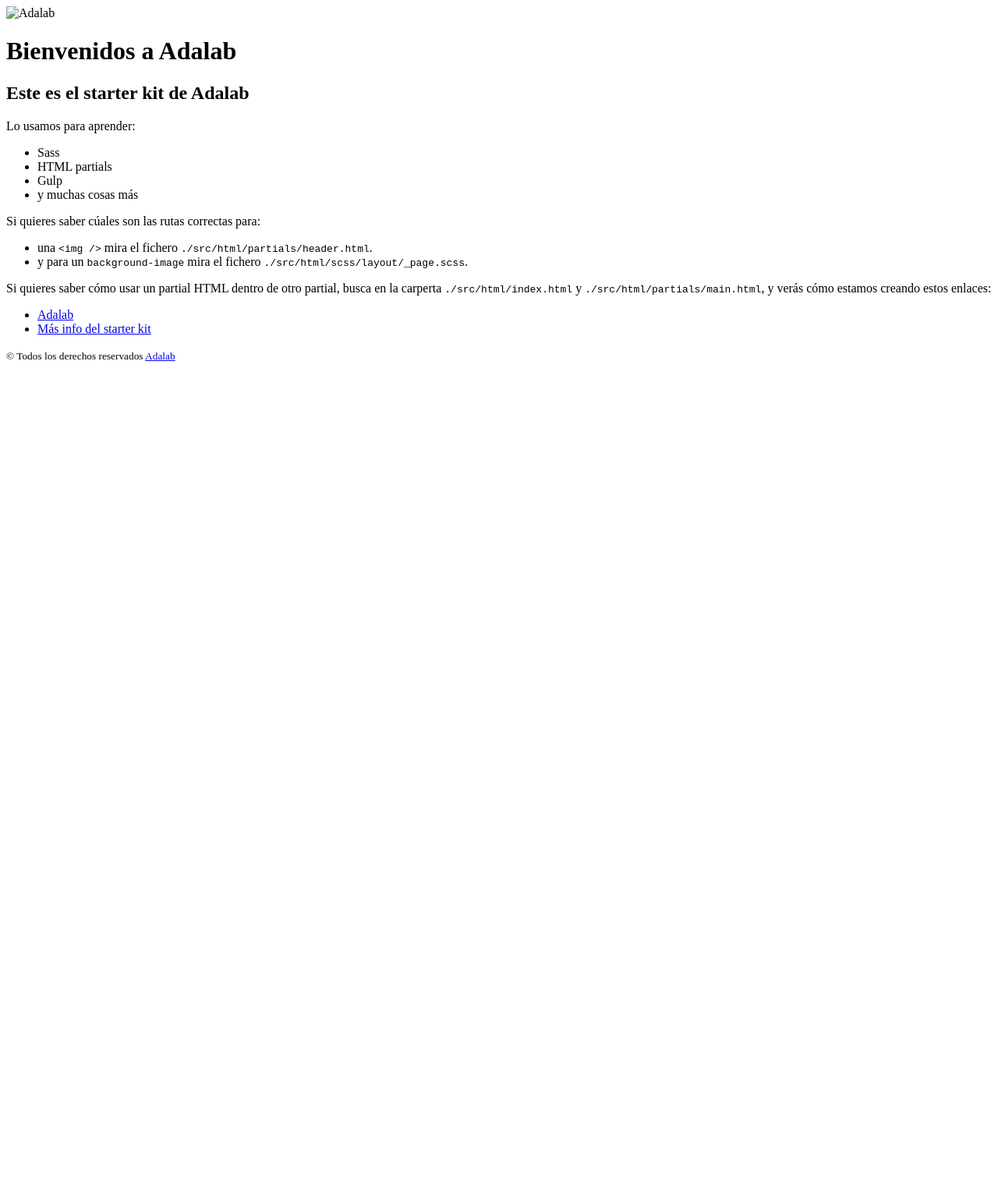
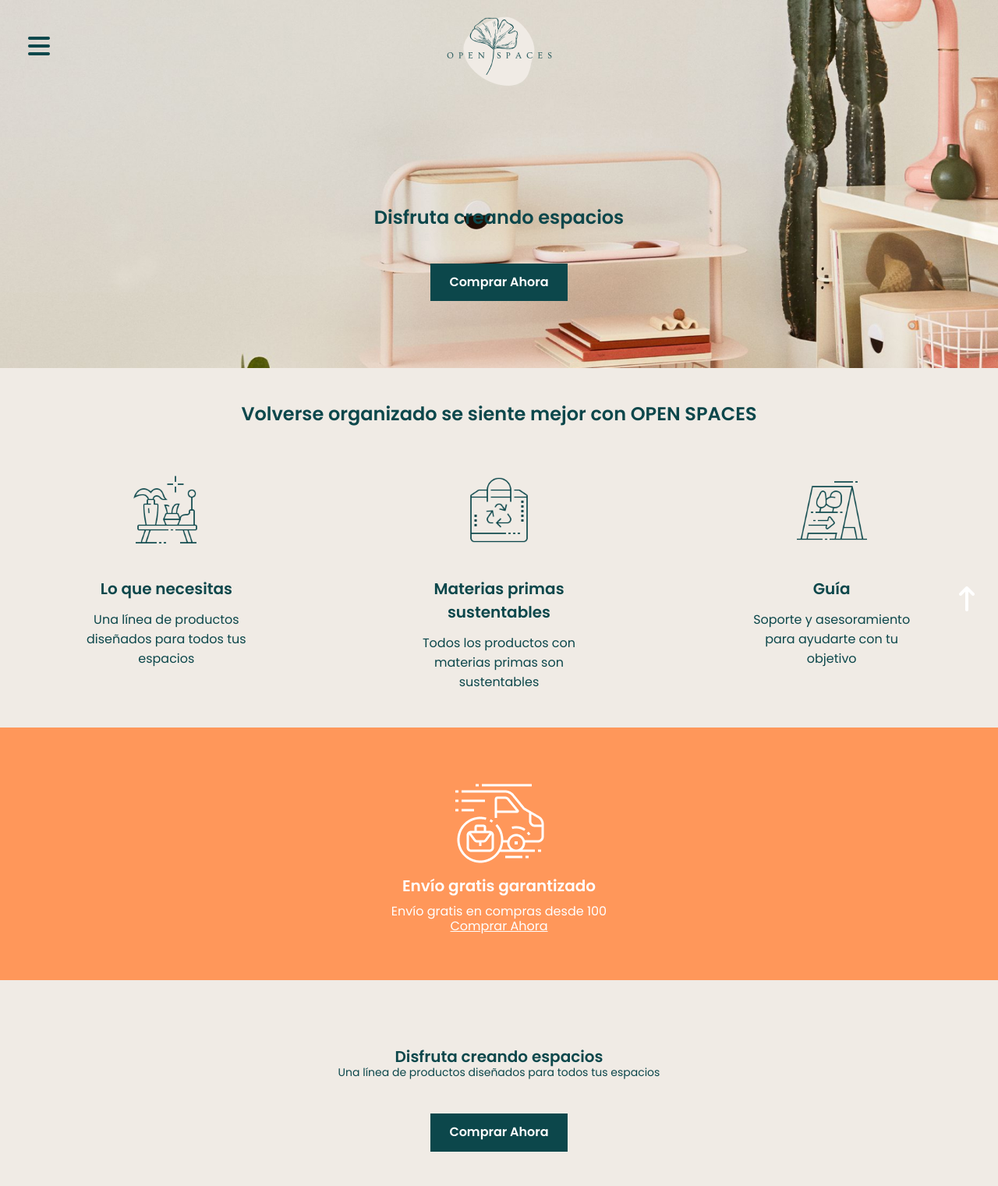
Before and after one commit to Adalab/modulo-1-evaluacion-final-burguimarta, a website: page docs/index.html in a window 1280 px wide. Shown: the top 1521 px of the page at 78% size. Before the commit the page ends 800 px from the top, so only its background shows below. Drawn offline with Linux system fonts and the light colour scheme.

Commit message:
Change features, add css grid and fix errors

```diff
--- a/docs/index.html
+++ b/docs/index.html
@@ -1,68 +1,138 @@
 <!DOCTYPE html>
 <html lang="es">
 <head>
-    <meta charset="UTF-8" />
-    <meta name="viewport" content="width=device-width, initial-scale=1" />
-    <title>Adalab Web Starter Kit</title>
-    <link href="https://fonts.googleapis.com/css?family=Roboto&display=swap" rel="stylesheet" />
+  <meta charset="UTF-8">
+  <meta http-equiv="X-UA-Compatible" content="IE=edge">
+  <meta name="viewport" content="width=device-width, initial-scale=1.0">
+
+  <!-- fuentes -->
+
+  <link rel="preconnect" href="https://fonts.googleapis.com">
+  <link rel="preconnect" href="https://fonts.gstatic.com" crossorigin>
+  <link href="https://fonts.googleapis.com/css2?family=Poppins:wght@400;600&display=swap" rel="stylesheet">
+
+  <!-- iconos -->
+
+  <script src="https://kit.fontawesome.com/de34a2681d.js" crossorigin="anonymous"></script>
+
+  <!-- Estilos -->
+
   <link rel="stylesheet" href="./assets/css/main.css" />
-    <link rel="icon" href="./assets/images/favicon.png" />
+
+  <!-- cómo poner icono en la pestaña de la página
+     <link rel="icon" href="./assets/images/letter-n.png" /> -->
+
+  <title>Evaluación Módulo 1 Marta Torres</title>
 </head>
 
+
 <body>
-    <div class="page">
-      <header class="page__header">
-        <img src="./assets/images/logo-adalab.png" alt="Adalab">
-        <h1>Bienvenidos a Adalab</h1>
+  <!--Header-->
+    <header>
+
+        <nav class="burger"> <i class="fa-solid fa-bars fa-2x"> </i> </nav>
+        <div class="hero">
+            <img class="Open__Spaces" src="./assets/images/logo.png" alt="Open Spaces">
+
+            <h1 class="title">Disfruta creando espacios</h1>
+
+            <button class="button">
+                Comprar Ahora
+            </button>
+        </div>
     </header>
+  <!--Main-->
+    <main class="main">
 
-      <main class="page__main">
-        <h2>Este es el starter kit de Adalab</h2>
-        <p>Lo usamos para aprender:</p>
-        <ul class="main__list">
-          <li>Sass</li>
-          <li>HTML partials</li>
-          <li>Gulp</li>
-          <li>y muchas cosas más</li>
-        </ul>
-        <p>Si quieres saber cúales son las rutas correctas para:</p>
-        <ul class="main__list">
+        <div class="features">
+            <section class="features__section1">
+                <h2 class="features__title">Volverse organizado se siente mejor con OPEN SPACES</h2>
+
+                <article class="features__item">
+                    <img class="features__image" src="./assets/images/icon_1.png" alt="table">
+                    <h3 class="features__subtitle">Lo que necesitas</h3>
+                    <p class="features__content">Una línea de productos diseñados para todos tus espacios</p>
+                </article>
+
+                <article class="features__item">
+                    <img class="features__image" src="./assets/images/Biodegradable_bag.png" alt="biodegradable bag">
+                    <h3 class="features__subtitle">Materias primas sustentables</h3>
+                    <p class="features__content">Todos los productos con materias primas son sustentables</p>
+                </article>
+
+                <article class="features__item">
+                    <img class="features__image" src="./assets/images/Park.png" alt="park">
+                    <h3 class="features__subtitle">Guía</h3>
+                    <p class="features__content">Soporte y asesoramiento para ayudarte con tu objetivo</p>
+                </article>
+
+            </section>
+
+            <section class="section2">
+                <img src="./assets/images/go_6.png" alt="delivery">
+                <h2 class="section2__title">Envío gratis garantizado</h2>
+                <p>Envío gratis en compras desde 100</p>
+                <a class="section2__link" href="https://www.ikea.com/es/es/cat/organizadores-almacenaje-st001/">Comprar Ahora</a>
+            </section>
+
+            <section class="section3">
+                <h2 class="section3__title">Disfruta creando espacios</h2>
+                <p>Una línea de productos diseñados para todos tus espacios</p>
+                <button class="section3__button">Comprar Ahora</button>
+                <img src="./assets/images/creando-espacios.jpg" alt="creando-espacios">
+            </section>
+
+        </div>
+
+    </main>
+  <!--Footer-->
+    <footer class="footer">
+        <nav class="footer__box">
+            <h3 class="footer__title">Tienda</h3>
+            <ul class="footer__list">
                 <li>
-            una <code class="code">&lt;img /&gt;</code> mira el fichero
-            <code class="code">./src/html/partials/header.html</code>.
+                    <a class="footer__link" href="https://www.ikea.com/es/es/new/" target="_blank">Productos</a>
                 </li>
                 <li>
-            y para un <code class="code">background-image</code> mira el fichero
-            <code class="code">./src/html/scss/layout/_page.scss</code>.
+                    <a class="footer__link" href="https://www.ikea.com/es/es/search/products/?q=cajoneras" target="_blank">Cajoneras</a>
+                </li>
+                <li><a class="footer__link" href="https://www.ikea.com/es/es/ideas/gift-ideas/" target="_blank">Para toda la casa</a>
+                </li>
+                <li><a class="footer__link" href="https://www.ikea.com/es/es/rooms/bedroom/" target="_blank">Habitaciones</a>
                 </li>
             </ul>
-        <p>
-          Si quieres saber cómo usar un partial HTML dentro de otro partial, busca en la carperta
-          <code class="code">./src/html/index.html</code> y
-          <code class="code">./src/html/partials/main.html</code>, y verás cómo estamos creando estos
-          enlaces:
-        </p>
-        <ul class="main__list">
-          <li>
-            <a class="link__adalab" href="https://adalab.es">Adalab</a>
-
+        </nav>
+        <nav class="footer__box">
+            <h3 class="footer__title">Nosotros</h3>
+            <ul class="footer__list">
+                <li> <a class="footer__link" href="https://www.ikea.com/es/es/customer-service/brochures/" target="_blank"> Nuestra Guía</a>
                 </li>
-          <li>
-            <a class="" href="./more-info.html">Más info del starter kit</a>
-
+                <li> <a class="footer__link" href="https://www.ikea.com/es/es/ideas/gallery/" target="_blank">Nuestro dieño</a></li>
+                <li> <a class="footer__link" href="https://www.ikea.com/es/es/this-is-ikea/" target="_blank">Nuestra historia</a>
+                </li>
+                <li> <a class="footer__link" href="https://www.ikea.com/es/es/customer-service/" target="_blank">Ayuda</a>
                 </li>
             </ul>
-      </main>
+        </nav>
+        <nav class="footer__box">
+            <h3 class="footer__title">Contacto</h3>
+            <ul class="footer__list">
+                <li> <a class="footer__link" href="mailto:ayuda@openspaces.com"></a> ayuda@openspaces.com</li>
+                <li> <a class="footer__link" href="https://www.ikea.com/es/es/customer-service/proveedores-pub5b81b881"></a> Socios</li>
+                <li>
+                    <i class="footer__icon fa-brands fa-2x fa-linkedin-in"></i>
+                    <i class="footer__icon fa-brands fa-2x fa-instagram"></i>
+                    <i class="footer__icon fa-brands fa-2x fa-twitter"></i>
+                </li>
+            </ul>
+        </nav>
 
-      <footer class="page__footer">
-        <small>
-          &copy; Todos los derechos reservados
-          <a class="link__adalab" href="https://adalab.es">Adalab</a>
+        <div class="footer__buttonTop">
+            <a href="#top" title="Ir al Inicio">
+                <i class="fa-solid fa-arrow-up-long fa-2x footer__buttonIcon"></i>
+            </a>
+        </div>
+    </footer>
+</body>
 
-        </small>
-      </footer>
-
-    </div>
-    <script src="./assets/js/main.js"></script>
-  </body>
 </html>
--- a/src/scss/devices/tablet.scss
+++ b/src/scss/devices/tablet.scss
@@ -1,16 +1,15 @@
 @media all and (min-width:768px) {
     /* mediaqueries main*/
-    .main {
+    .features {
         &__title {
             width: 799px;
             height: auto;
+            grid-column: 1 / 4;
         }
-    }
-    .features {
+
         &__section1 {
             grid-template-columns: repeat(3, 1fr);
-            grid-template-rows: 1fr;
-
+            grid-template-rows: 100px 1fr;
         }
     }
     /* mediaqueries Footer*/
--- a/src/scss/layout/_page.scss
+++ b/src/scss/layout/_page.scss
@@ -1,5 +1,8 @@
 .main {
     background-color: $color-stone;
+}
+.features {
+    text-align: center;
 
     &__title {
         width: 323px;
@@ -10,16 +13,13 @@
         margin: 0 auto;
         padding-top: 41px;
     }
-}
-.features {
-    text-align: center;
 
     &__section1 {
         margin: 0 auto;
         margin-bottom: 25px;
         display: grid;
         grid-template-columns: 1fr;
-        grid-template-rows: repeat(3, 1fr);
+        grid-template-rows: 150px repeat(3, 1fr);
         justify-items: center;
     }
     &__item {
@@ -29,7 +29,7 @@
         width: 90px;
         margin: 37px 0;
     }
-    &__title {
+    &__subtitle {
         font-size: 20px;
         margin-bottom: 12px;
         line-height: normal;
@@ -62,20 +62,18 @@
     padding-top: 87px;
     display: flex;
     flex-direction: column;
-    justify-content: space-between;
+    align-items: center;
     font-size: 14px;
-
 
     &__button{
         background-color: $color-primary;
         color: $color-white;
         padding: 15px;
-        margin: 45px 0 0 0;
         border-style: none;
         width: 176px;
         font-weight: 600;
         font-size: 16px;
-        text-align: center;
+        margin: 45px 0 45px 0;
     }
     &__title{
         font-size: 20px;
```
Also changed, not shown: docs/more-info.html (deleted, +0 -37 lines), src/html/partials/footer.html (+1 -1 lines), src/html/partials/header.html (+1 -1 lines), src/html/partials/main.html (+5 -5 lines), docs/assets/css/devices/desktop.css (added), docs/assets/css/devices/tablet.css (added), docs/assets/css/main.css, docs/assets/images/Biodegradable_bag.png (added), docs/assets/images/Park.png (added), docs/assets/images/creando-espacios.jpg (added), docs/assets/images/go_6.png (added), docs/assets/images/header.jpg (added), docs/assets/images/icon_1.png (added), docs/assets/images/logo.png (added), 1 more files. Lines whose indentation alone changed are shown as unchanged.
